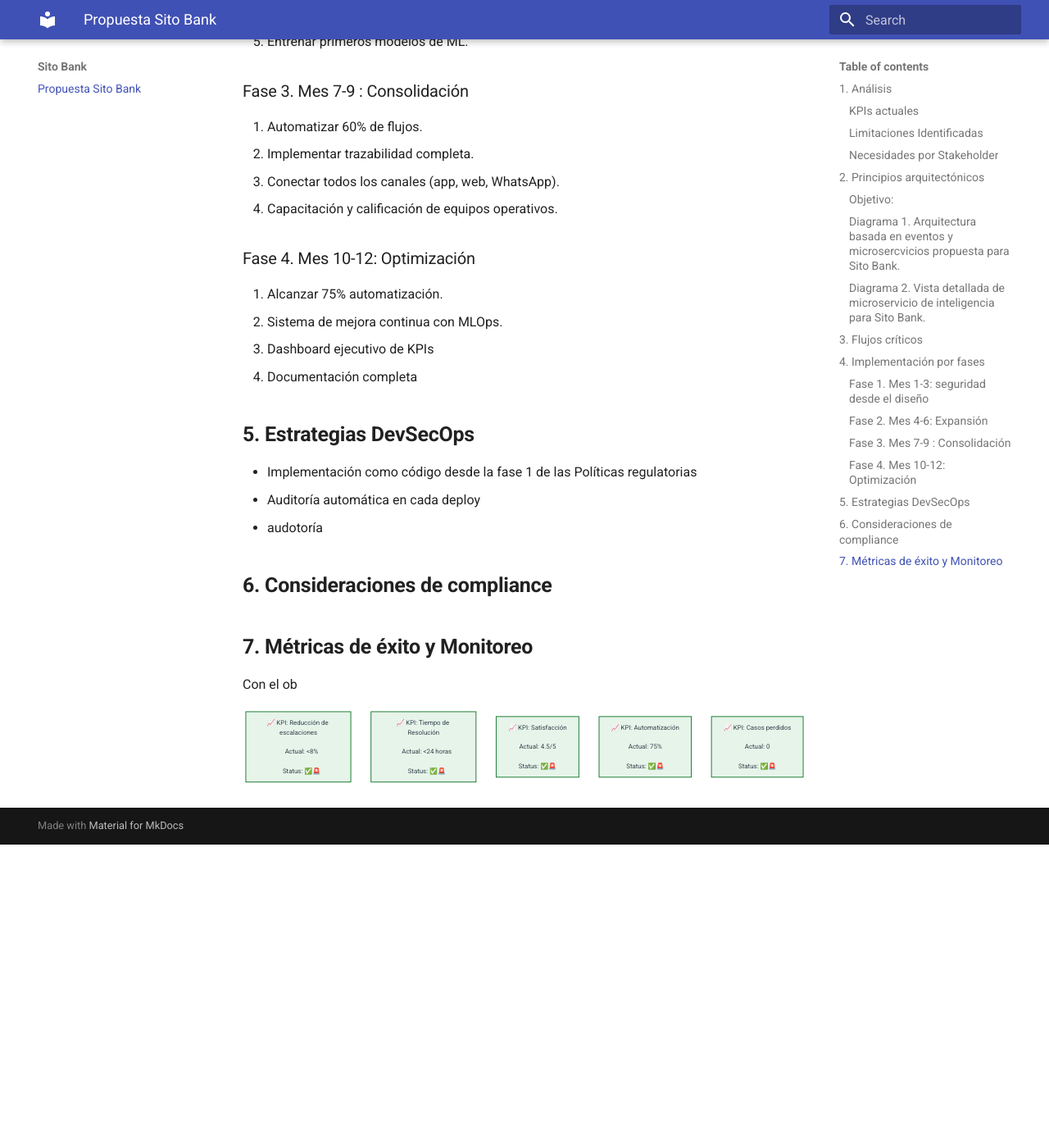
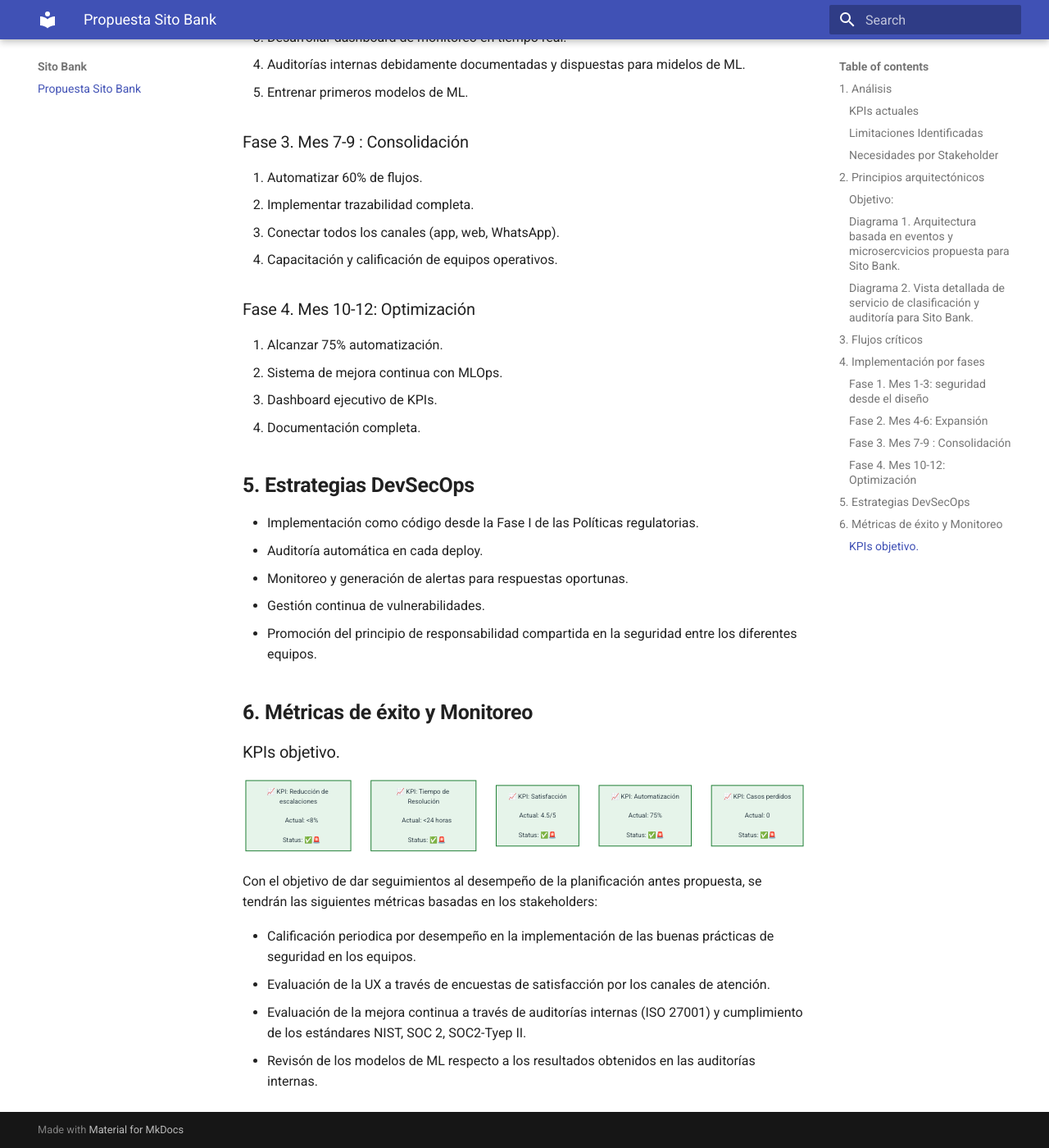
Before and after one commit to fgomezman/Sisto-Bank-Proposal, an MkDocs documentation site: the page built from docs/index.md, in a window 1280 px wide and 1400 px high, scrolled down 3253 px. Shown: the whole window at 82% size. Built offline with MkDocs 1.6.1 and Material for MkDocs 9.7.7, drawn with Linux system fonts in a browser that asks for light colours; before the commit the page ends 4283 px from its top, so only the background shows below that; some of the changed text lies outside the part shown.

Commit message:
fix mermaid fnished

````diff
--- a/docs/index.md
+++ b/docs/index.md
@@ -63,9 +63,9 @@
 - Microservicios especializados por dominio bancario.
 
 ### Objetivo:
-Tener una arquitectura resiliente, escalable, segura, mantenible e integrable con sistemas legacy  y con capacidad de genrar trazabilidad de cada evento pra los cumplientos regulatorios propios de la industria
+Implementar una arquitectura resiliente, escalable, segura, mantenible e integrable con sistemas legacy y con la capacidad de generar trazabilidad de todos los eventos a nivel de infraestructura y microservicios para el cumplimiento de los lineamientos regulatorios propios de la industria.
 
-### **Diagrama 1**. Arquitectura basada en eventos y microsercvicios propuesta para Sito Bank.
+### ***Diagrama 1**. Arquitectura basada en eventos y microsercvicios propuesta para Sito Bank.*
 ```mermaid
 flowchart TB
  subgraph Canales["Canales Omnicanal"]
@@ -228,7 +228,7 @@
 
 
 ```
-### **Diagrama 2.** Vista detallada de microservicio de inteligencia para Sito Bank.
+### ***Diagrama 2.** Vista detallada de servicio de clasificación y auditoría para Sito Bank.*
 
 ```mermaid
 ---
@@ -276,6 +274,7 @@
 
 ## **3. Flujos críticos**
 Con la implementación de la anterior arquitectura se espera respecto a los flujos críticos:
+
 - Bloqueo de tarjeta completamente automatizado.
 - Aprobación de créditos de forma semiautomatizada con validación humana.
 - Reclamos por transacción no reconocidas con intervención humana mínima.
@@ -305,21 +304,20 @@
 ### Fase 4. Mes 10-12: Optimización
 1. Alcanzar 75% automatización.
 2. Sistema de mejora continua con MLOps.
-3. Dashboard ejecutivo de KPIs
-4. Documentación completa
+3. Dashboard ejecutivo de KPIs.
+4. Documentación completa.
 
 
 ## **5. Estrategias DevSecOps**
-- Implementación como código desde la fase 1 de las Políticas regulatorias
-- Auditoría automática en cada deploy
-- audotoría
+- Implementación como código desde la Fase I de las Políticas regulatorias.
+- Auditoría automática en cada deploy.
+- Monitoreo y generación de alertas para respuestas oportunas.
+- Gestión continua de vulnerabilidades.
+- Promoción del principio de responsabilidad compartida en la seguridad entre los diferentes equipos.
 
 
-## **6. Consideraciones de compliance**
-
-
-## **7. Métricas de éxito y Monitoreo**
-Con el ob
+## **6. Métricas de éxito y Monitoreo**
+### KPIs objetivo.
 ```mermaid
 %%{init: {'flowchart': {'layout': 'dagre'}}}%%
 flowchart TB
@@ -355,3 +353,10 @@
     classDef success fill:#E6F4EA,stroke:#1E7E34,stroke-width:2px,color:#1E7E34
 
 ```
+
+Con el objetivo de dar seguimientos al desempeño de la planificación antes propuesta, se tendrán las siguientes métricas basadas en los stakeholders:
+
+- Calificación  periodica por desempeño en la implementación de las buenas prácticas de seguridad en los equipos.
+- Evaluación de la UX a través de encuestas de satisfacción por los canales de atención.
+- Evaluación de la mejora continua a través de auditorías internas (ISO 27001) y cumplimiento de los estándares NIST, SOC 2, SOC2-Tyep II.
+- Revisón de los modelos de ML respecto a los resultados obtenidos en las auditorías internas.
````
Also changed, not shown: other parts of docs/index.md (+12 -14 lines).
